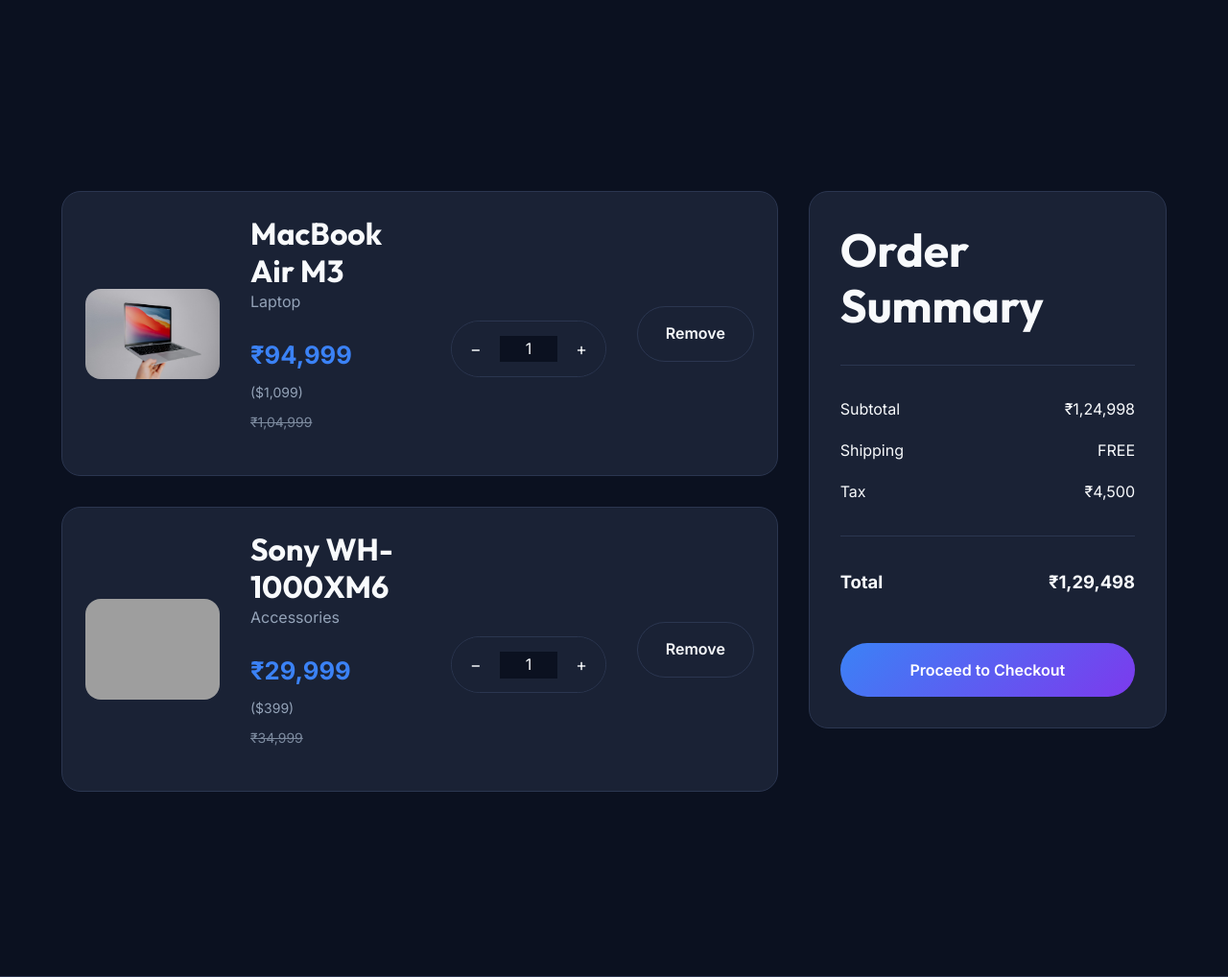
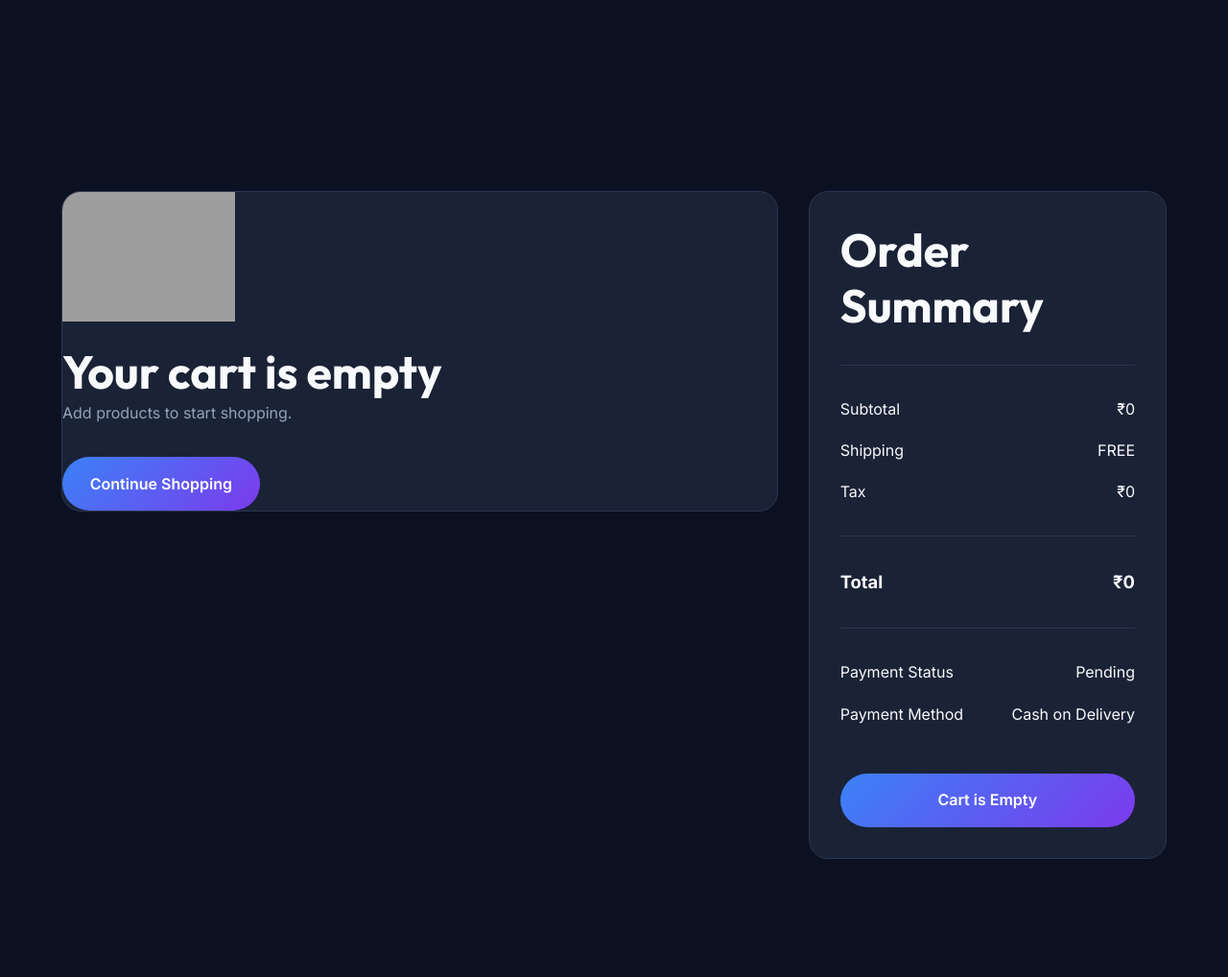
Before and after one commit to vaibhavnalla15/aws-production-ecommerce-platform, a Flask app: page /cart in a window 1280 px wide. Shown: the part 365-1383 px from the top of the page at 96% size. Run offline with Flask 3, Linux system fonts and the light colour scheme; grey boxes are pictures that could not be loaded.

Commit message:
Implement shopping cart and checkout workflow

```diff
--- a/cloudcart/static/js/cart.js
+++ b/cloudcart/static/js/cart.js
@@ -7,62 +7,364 @@ CloudCart Cart
 document.addEventListener("DOMContentLoaded", () => {
   initializeQuantityButtons();
   initializeRemoveButtons();
+  initializeAddToCart();
+  initializeCheckout();
+  updateCartCount();
+  renderCart();
 });
+
+/* =====================================
+   Add To Cart
+===================================== */
+
+function initializeAddToCart() {
+  const addButton = document.querySelector(".add-to-cart-btn");
+
+  if (!addButton) return;
+
+  addButton.addEventListener("click", () => {
+    const cart = JSON.parse(localStorage.getItem("cloudcart-cart")) || [];
+
+    const product = {
+      id: Number(addButton.dataset.id),
+      name: addButton.dataset.name,
+      price: Number(addButton.dataset.price),
+      image: addButton.dataset.image,
+      quantity: 1,
+    };
+
+    const existing = cart.find((item) => item.id === product.id);
+
+    if (existing) {
+      existing.quantity++;
+    } else {
+      cart.push(product);
+    }
+
+    localStorage.setItem("cloudcart-cart", JSON.stringify(cart));
+
+    updateCartCount();
+
+    alert("Product added to cart successfully!");
+  });
+}
+
+/* =====================================
+   Render Cart
+===================================== */
+
+function renderCart() {
+  const cartContainer = document.getElementById("cart-items");
+
+  if (!cartContainer) return;
+
+  let cart = JSON.parse(localStorage.getItem("cloudcart-cart")) || [];
+
+  const checkoutButton = document.getElementById("checkout-btn");
+
+  if (checkoutButton) {
+    if (cart.length === 0) {
+      checkoutButton.disabled = true;
+      checkoutButton.textContent = "Cart is Empty";
+    } else {
+      checkoutButton.disabled = false;
+      checkoutButton.textContent = "Proceed to Checkout";
+    }
+  }
+
+  cartContainer.innerHTML = "";
+
+  if (cart.length === 0) {
+    cartContainer.innerHTML = `
+    <div class="card empty-cart-card">
+        <img
+          src="/static/images/illustrations/empty-cart.png"
+          alt="Empty Cart"
+          style="width:180px;margin-bottom:1.5rem;"
+        >
+        <h2>Your cart is empty</h2>
+        <p>Add products to start shopping.</p>
+        <a href="/products" class="btn btn-primary" style="margin-top:2rem;">
+            Continue Shopping
+        </a>
+      </div>
+    `;
+
+    updateSummary(0);
+
+    return;
+  }
+
+  let subtotal = 0;
+
+  cart.forEach((product) => {
+    subtotal += product.price * product.quantity;
+
+    cartContainer.innerHTML += `
+      <div class="card cart-item">
+
+        <img src="${product.image}" alt="${product.name}">
+
+        <div class="cart-item-details">
+
+          <h3>${product.name}</h3>
+
+          <div class="current-price">
+            ₹${product.price.toLocaleString()}
+          </div>
+
+        </div>
+
+        <div class="quantity-selector">
+
+          <button
+            class="decrease"
+            data-id="${product.id}">
+            −
+          </button>
+
+          <input
+            class="quantity-input"
+            value="${product.quantity}"
+            readonly>
+
+          <button
+            class="increase"
+            data-id="${product.id}">
+            +
+          </button>
+
+        </div>
+
+        <button
+          class="remove-item btn btn-secondary"
+          data-id="${product.id}">
+          Remove
+        </button>
+
+      </div>
+    `;
+  });
+
+  updateSummary(subtotal);
+
+  initializeQuantityButtons();
+  initializeRemoveButtons();
+}
 
 /* =====================================
    Quantity Buttons
 ===================================== */
 
 function initializeQuantityButtons() {
-  const quantityContainers = document.querySelectorAll(".quantity-selector");
+  document.querySelectorAll(".increase").forEach((button) => {
+    button.onclick = () => {
+      let cart = JSON.parse(localStorage.getItem("cloudcart-cart")) || [];
 
-  if (quantityContainers.length === 0) {
-    return;
-  }
+      const item = cart.find((p) => p.id == button.dataset.id);
 
-  quantityContainers.forEach((container) => {
-    const decreaseButton = container.querySelector(".decrease");
-    const increaseButton = container.querySelector(".increase");
-    const quantityInput = container.querySelector(".quantity-input");
+      if (item) item.quantity++;
 
-    if (!decreaseButton || !increaseButton || !quantityInput) {
-      return;
-    }
+      localStorage.setItem("cloudcart-cart", JSON.stringify(cart));
 
-    decreaseButton.addEventListener("click", () => {
-      let quantity = parseInt(quantityInput.value);
+      updateCartCount();
 
-      if (quantity > 1) {
-        quantityInput.value = quantity - 1;
+      renderCart();
+    };
+  });
+
+  document.querySelectorAll(".decrease").forEach((button) => {
+    button.onclick = () => {
+      let cart = JSON.parse(localStorage.getItem("cloudcart-cart")) || [];
+
+      const item = cart.find((p) => p.id == button.dataset.id);
+
+      if (!item) return;
+
+      item.quantity--;
+
+      if (item.quantity <= 0) {
+        cart = cart.filter((p) => p.id != button.dataset.id);
       }
-    });
 
-    increaseButton.addEventListener("click", () => {
-      let quantity = parseInt(quantityInput.value);
+      localStorage.setItem("cloudcart-cart", JSON.stringify(cart));
 
-      quantityInput.value = quantity + 1;
-    });
+      updateCartCount();
+
+      renderCart();
+    };
   });
 }
 
 /* =====================================
-   Remove Cart Item
+   Remove Item
 ===================================== */
 
 function initializeRemoveButtons() {
-  const removeButtons = document.querySelectorAll(".remove-item");
+  document.querySelectorAll(".remove-item").forEach((button) => {
+    button.onclick = () => {
+      let cart = JSON.parse(localStorage.getItem("cloudcart-cart")) || [];
 
-  if (removeButtons.length === 0) {
-    return;
+      cart = cart.filter((p) => p.id != button.dataset.id);
+
+      localStorage.setItem("cloudcart-cart", JSON.stringify(cart));
+
+      updateCartCount();
+
+      renderCart();
+    };
+  });
+}
+
+/* =====================================
+   Order Summary
+===================================== */
+
+function updateSummary(subtotal) {
+  const tax = Math.round(subtotal * 0.18);
+
+  const total = subtotal + tax;
+
+  const subtotalElement = document.getElementById("subtotal");
+  const taxElement = document.getElementById("tax");
+  const totalElement = document.getElementById("total");
+
+  if (subtotalElement)
+    subtotalElement.textContent = "₹" + subtotal.toLocaleString();
+
+  if (taxElement) taxElement.textContent = "₹" + tax.toLocaleString();
+
+  if (totalElement) totalElement.textContent = "₹" + total.toLocaleString();
+}
+
+/* =====================================
+   Navbar Cart Count
+===================================== */
+
+function updateCartCount() {
+  const cart = JSON.parse(localStorage.getItem("cloudcart-cart")) || [];
+
+  const totalItems = cart.reduce((sum, item) => sum + item.quantity, 0);
+
+  const cartCount = document.getElementById("cart-count");
+
+  if (cartCount) {
+    cartCount.textContent = totalItems;
+  }
+}
+
+/* =====================================
+   Checkout
+===================================== */
+
+function initializeCheckout() {
+  const checkoutButton = document.getElementById("checkout-btn");
+
+  if (!checkoutButton) return;
+
+  checkoutButton.addEventListener("click", () => {
+    const cart = JSON.parse(localStorage.getItem("cloudcart-cart")) || [];
+
+    if (cart.length === 0) {
+      alert("Your cart is empty.");
+
+      return;
+    }
+
+    completeCheckout();
+  });
+}
+
+function completeCheckout() {
+  const orderNumber = "#CC" + Math.floor(100000 + Math.random() * 900000);
+
+  const receipt = {
+    orderId: orderNumber,
+    orderDate: new Date().toLocaleDateString("en-IN"),
+    orderTime: new Date().toLocaleTimeString("en-IN"),
+    subtotal: document.getElementById("subtotal").textContent,
+    shipping: "FREE",
+    tax: document.getElementById("tax").textContent,
+    total: document.getElementById("total").textContent,
+  };
+
+  localStorage.setItem("cloudcart-last-order", JSON.stringify(receipt));
+
+  localStorage.removeItem("cloudcart-cart");
+
+  updateCartCount();
+
+  const cartContainer = document.getElementById("cart-items");
+
+  cartContainer.innerHTML = `
+      <div class="card empty-cart-card">
+
+          <img
+              src="/static/images/illustrations/order-confirm.png"
+              alt="Order Confirmed"
+              style="width:180px; margin-bottom:2rem;">
+
+          <h2>Order Confirmed!</h2>
+
+          <p>
+          Your order has been placed successfully.
+          A confirmation has been generated and your items are now being prepared for shipment.
+          Thank you for choosing CloudCart.
+          </p>
+
+          <div style="margin-top:1.5rem; line-height:2;">
+
+          <p>
+              <strong>Order ID:</strong> ${receipt.orderId}
+          </p>
+
+          <p>
+              <strong>Order Date:</strong> ${receipt.orderDate}
+          </p>
+
+          <p>
+              <strong>Order Time:</strong> ${receipt.orderTime}
+          </p>
+
+      </div>
+
+          <a
+              href="/products"
+              class="btn btn-primary"
+              style="margin-top:2rem; min-width:220px;">
+
+              Continue Shopping
+
+          </a>
+
+      </div>
+  `;
+
+  const savedReceipt = JSON.parse(localStorage.getItem("cloudcart-last-order"));
+
+  if (savedReceipt) {
+    document.getElementById("subtotal").textContent = savedReceipt.subtotal;
+
+    document.getElementById("tax").textContent = savedReceipt.tax;
+
+    document.getElementById("total").textContent = savedReceipt.total;
   }
 
-  removeButtons.forEach((button) => {
-    button.addEventListener("click", () => {
-      const cartItem = button.closest(".cart-item");
+  const checkoutButton = document.getElementById("checkout-btn");
 
-      if (cartItem) {
-        cartItem.remove();
-      }
-    });
-  });
+  if (checkoutButton) {
+    checkoutButton.style.display = "none";
+  }
+
+  const summaryTitle = document.getElementById("summary-title");
+
+  if (summaryTitle) {
+    summaryTitle.textContent = "Order Receipt";
+  }
+
+  const paymentStatus = document.getElementById("payment-status");
+
+  if (paymentStatus) {
+    paymentStatus.innerHTML = "Paid ✓";
+  }
 }
--- a/cloudcart/templates/cart.html
+++ b/cloudcart/templates/cart.html
@@ -1,5 +1,5 @@
-{% extends "base.html" %} {% block title %}Shopping Cart | CloudCart{% endblock
-%} {% block content %}
+{% extends "base.html" %} {% block title %} Shopping Cart | CloudCart {%
+endblock %} {% block content %}
 
 <!-- =====================================
 Cart Header
@@ -29,88 +29,18 @@ Cart Section
     <div class="cart-layout">
       <!-- Cart Items -->
 
-      <div class="cart-items">
-        <!-- Item 1 -->
-
-        <div class="card cart-item reveal">
-          <img
-            src="{{ url_for('static', filename='images/products/macbook-air-m3.jpg') }}"
-            alt="MacBook Air M3"
-          />
-
-          <div class="cart-item-details">
-            <h3>MacBook Air M3</h3>
-
-            <p>Laptop</p>
-
-            <div class="product-pricing">
-              <div class="current-price">₹94,999</div>
-
-              <div class="usd-price">($1,099)</div>
-
-              <div class="original-price">
-                <del>₹1,04,999</del>
-              </div>
-            </div>
-          </div>
-
-          <div class="quantity-selector">
-            <button class="decrease">−</button>
-
-            <input type="text" class="quantity-input" value="1" readonly />
-
-            <button class="increase">+</button>
-          </div>
-
-          <button class="remove-item btn btn-secondary">Remove</button>
-        </div>
-
-        <!-- Item 2 -->
-
-        <div class="card cart-item reveal">
-          <img
-            src="{{ url_for('static', filename='images/products/sony-wh1000xm6.jpg') }}"
-            alt="Sony WH-1000XM6"
-          />
-
-          <div class="cart-item-details">
-            <h3>Sony WH-1000XM6</h3>
-
-            <p>Accessories</p>
-
-            <div class="product-pricing">
-              <div class="current-price">₹29,999</div>
-
-              <div class="usd-price">($399)</div>
-
-              <div class="original-price">
-                <del>₹34,999</del>
-              </div>
-            </div>
-          </div>
-
-          <div class="quantity-selector">
-            <button class="decrease">−</button>
-
-            <input type="text" class="quantity-input" value="1" readonly />
-
-            <button class="increase">+</button>
-          </div>
-
-          <button class="remove-item btn btn-secondary">Remove</button>
-        </div>
-      </div>
+      <div id="cart-items" class="cart-items"></div>
 
       <!-- Order Summary -->
 
       <aside class="card order-summary reveal">
-        <h2>Order Summary</h2>
+        <h2 id="summary-title">Order Summary</h2>
 
         <div class="divider"></div>
 
         <div class="summary-row">
           <span>Subtotal</span>
-          <span>₹1,24,998</span>
+          <span id="subtotal">₹0</span>
         </div>
 
         <div class="summary-row">
@@ -120,18 +50,31 @@ Cart Section
 
         <div class="summary-row">
           <span>Tax</span>
-          <span>₹4,500</span>
+          <span id="tax">₹0</span>
         </div>
 
         <div class="divider"></div>
 
         <div class="summary-row total">
           <strong>Total</strong>
-
-          <strong>₹1,29,498</strong>
+          <strong id="total">₹0</strong>
         </div>
 
-        <button class="btn btn-primary">Proceed to Checkout</button>
+        <div class="divider"></div>
+
+        <div class="summary-row">
+          <span>Payment Status</span>
+          <span id="payment-status">Pending</span>
+        </div>
+
+        <div class="summary-row">
+          <span>Payment Method</span>
+          <span id="payment-method">Cash on Delivery</span>
+        </div>
+
+        <button id="checkout-btn" class="btn btn-primary">
+          Proceed to Checkout
+        </button>
       </aside>
     </div>
   </div>
```
